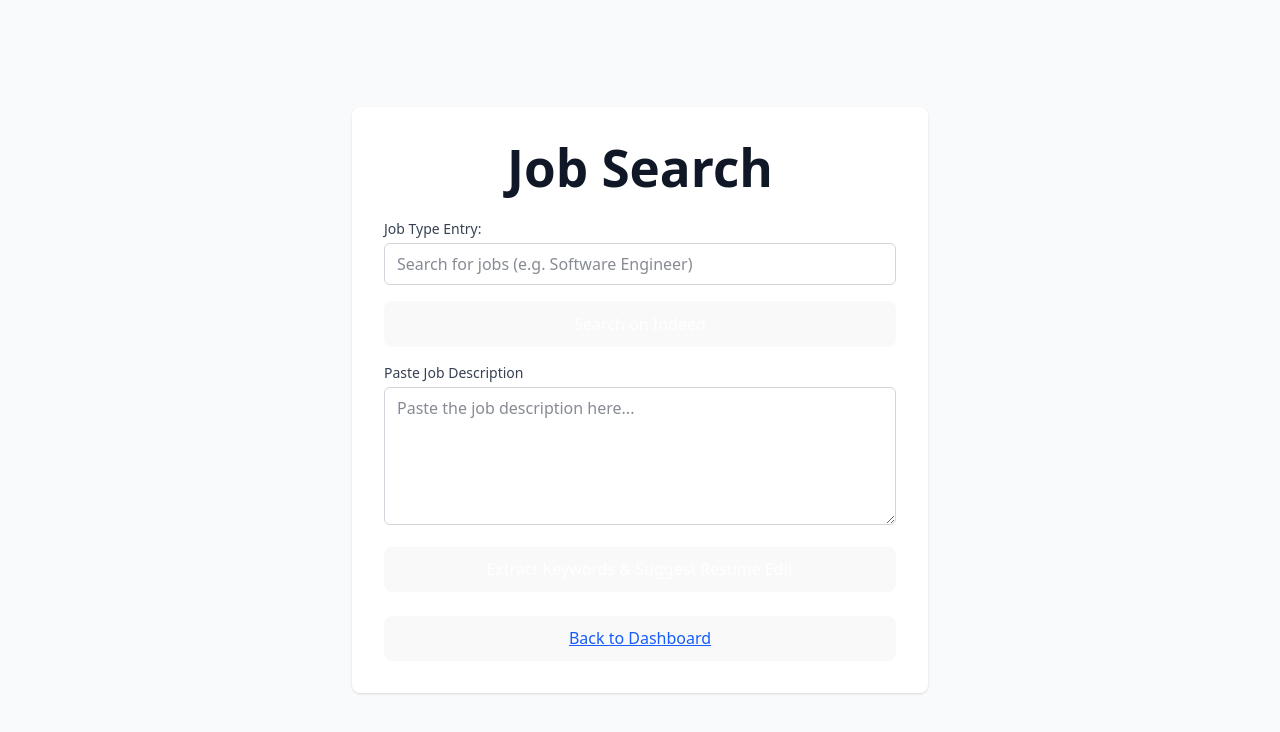
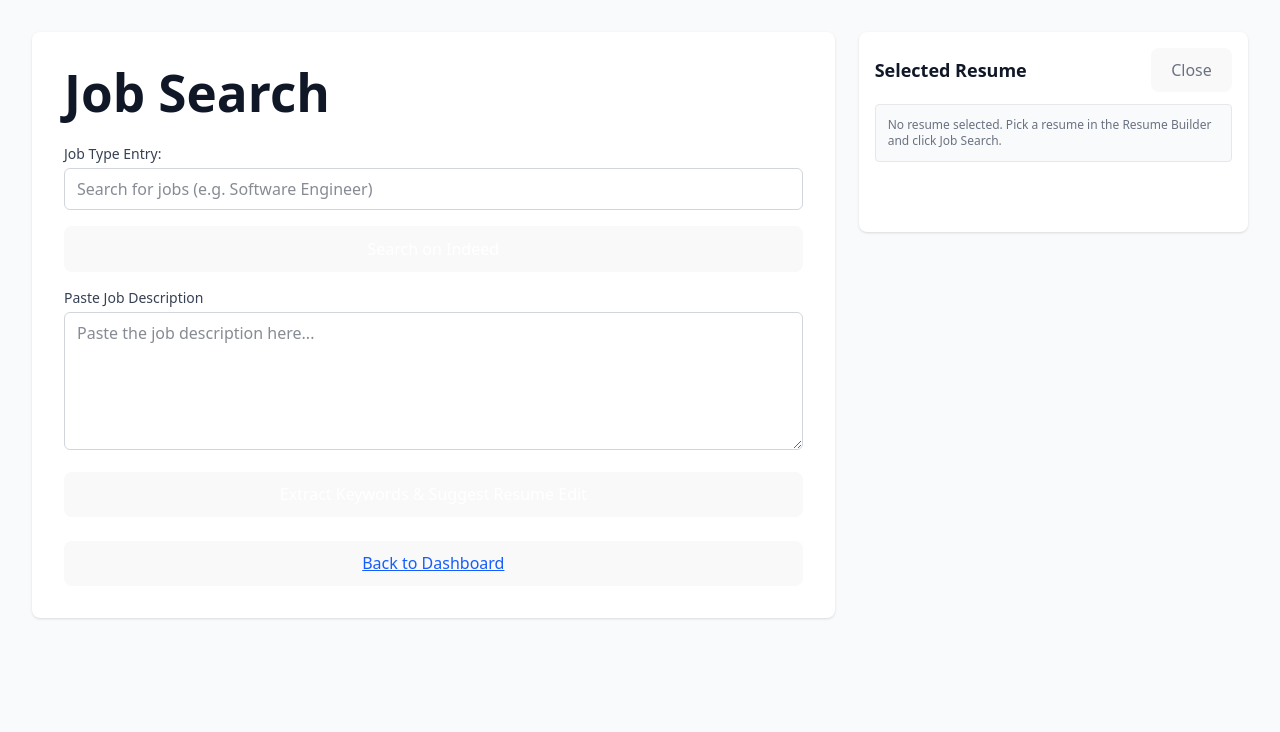
Before and after one commit to maitke01/ai-mock-interview, a React (Vite) app in the folder packages/app/: page /job-search in a window 1280 px wide. Shown: the top 732 px of the page. Built offline with nearby package versions, Linux system fonts and the light colour scheme.

Commit message:
Add Resume Preveiw in Job Search Page

```diff
--- a/packages/app/src/components/JobSearch.tsx
+++ b/packages/app/src/components/JobSearch.tsx
@@ -1,4 +1,4 @@
-import React, { useState } from 'react'
+import React, { useState, useEffect } from 'react'
 import { useNavigate } from 'react-router-dom'
 
 const JobSearch: React.FC = () => {
@@ -7,7 +7,17 @@ const JobSearch: React.FC = () => {
   const [keywords, setKeywords] = useState<string[]>([])
   const [resumeSuggestion, setResumeSuggestion] = useState('')
   const [loading, setLoading] = useState(false)
+  const [selectedResume, setSelectedResume] = useState<any>(null)
   const navigate = useNavigate()
+
+  useEffect(() => {
+    try {
+      const raw = sessionStorage.getItem('selectedResume')
+      if (raw) setSelectedResume(JSON.parse(raw))
+    } catch (err) {
+      console.warn('Failed to parse selectedResume from sessionStorage', err)
+    }
+  }, [])
 
   const handleSearch = () => {
     window.open(`https://www.indeed.com/jobs?q=${encodeURIComponent(query)}`, '_blank')
@@ -17,7 +27,7 @@ const JobSearch: React.FC = () => {
     if (!jobDescription.trim()) return;
     setLoading(true);
     try {
-      // Replace with your actual AI endpoint
+      //AI called for keyword extraction
       const response = await fetch('/api/extract-keywords', {
         method: 'POST',
         headers: { 'Content-Type': 'application/json' },
@@ -34,10 +44,14 @@ const JobSearch: React.FC = () => {
   }
 
   return (
-    <div className="min-h-screen bg-gray-50 dark:bg-gray-900 flex flex-col items-center justify-center py-10">
-      <div className="bg-white dark:bg-gray-800 shadow rounded-lg p-8 w-full max-w-xl mx-auto">
-        <h1 className="text-3xl font-bold mb-6 text-gray-900 dark:text-white text-center">Job Search</h1>
-        <form className="space-y-4 text-left max-w-lg mx-auto" onSubmit={e => { e.preventDefault(); handleSearch(); }}>
+    <div className="min-h-screen bg-gray-50 dark:bg-gray-900 py-8">
+      <div className="max-w-7xl mx-auto px-4 sm:px-6 lg:px-8">
+        <div className="grid grid-cols-1 lg:grid-cols-3 gap-6">
+          {/* Left column: job search UI - span 2 on large screens */}
+          <div className="lg:col-span-2">
+            <div className="bg-white dark:bg-gray-800 shadow rounded-lg p-8 w-full">
+              <h1 className="text-3xl font-bold mb-6 text-gray-900 dark:text-white">Job Search</h1>
+              <form className="space-y-4 text-left" onSubmit={e => { e.preventDefault(); handleSearch(); }}>
           <div>
             <label className="block text-sm font-medium text-gray-700 dark:text-gray-300 mb-1">Job Type Entry: </label>
             <input
@@ -101,6 +115,60 @@ const JobSearch: React.FC = () => {
               </form>
             </div>
           </div>
+
+          {/* Right column: resume panel (popup-like) */}
+          <div className="lg:col-span-1">
+            <div className="sticky top-8">
+              <div className="bg-white dark:bg-gray-800 shadow rounded-lg p-4 h-full min-h-[200px]">
+                <div className="flex items-center justify-between mb-3">
+                  <h2 className="text-lg font-semibold text-gray-900 dark:text-white">Selected Resume</h2>
+                  <button
+                    className="text-sm text-gray-500 hover:text-gray-700 dark:text-gray-300"
+                    onClick={() => {
+                      sessionStorage.removeItem('selectedResume')
+                      setSelectedResume(null)
+                    }}
+                  >
+                    Close
+                  </button>
+                </div>
+                <div className="border border-gray-200 dark:border-gray-700 rounded p-3 max-h-[60vh] overflow-y-auto text-sm bg-gray-50 dark:bg-gray-900">
+                  {!selectedResume && (
+                    <div className="text-xs text-gray-500">No resume selected. Pick a resume in the Resume Builder and click Job Search.</div>
+                  )}
+                  {selectedResume && (
+                    <div className="space-y-3">
+                      <div>
+                        <div className="font-medium text-gray-800 dark:text-gray-200">{selectedResume.fileName}</div>
+                        {selectedResume.optimized && (
+                          <div className="mt-2 bg-green-50 dark:bg-green-900/20 border border-green-200 dark:border-green-700 rounded p-2 text-sm text-green-900 dark:text-green-100">{selectedResume.optimized}</div>
+                        )}
+                      </div>
+                      {selectedResume.text && (
+                        <div>
+                          <h4 className="text-xs font-semibold text-gray-700 dark:text-gray-300 mb-1">Extracted Text</h4>
+                          <pre className="whitespace-pre-wrap text-xs text-gray-900 dark:text-gray-100">{selectedResume.text}</pre>
+                        </div>
+                      )}
+                      {selectedResume.images && selectedResume.images.length > 0 && (
+                        <div>
+                          <h4 className="text-xs font-semibold text-gray-700 dark:text-gray-300 mb-1">Images</h4>
+                          <div className="flex flex-wrap gap-2">
+                            {selectedResume.images.map((src: string, idx: number) => (
+                              <img key={idx} src={src} alt={`resume-img-${idx}`} className="h-20 w-auto border rounded" />
+                            ))}
+                          </div>
+                        </div>
+                      )}
+                    </div>
+                  )}
+                </div>
+              </div>
+            </div>
+          </div>
+        </div>
+      </div>
+    </div>
   )
 }
 
--- a/packages/app/src/components/ResumeBuilder.tsx
+++ b/packages/app/src/components/ResumeBuilder.tsx
@@ -312,7 +312,19 @@ const ResumeBuilder: React.FC = () => {
                                 <button
                                   onClick={(e) => {
                                     e.stopPropagation();
-                                    navigate('/job-search');
+                                    // store selected resume info in sessionStorage so JobSearch can show it
+                                    try {
+                                      const payload = {
+                                        fileName: file.name,
+                                        text: pdfData[file.name]?.text || '',
+                                        images: pdfData[file.name]?.images || [],
+                                        optimized: aiOptimizedResumes[file.name] || null
+                                      }
+                                      sessionStorage.setItem('selectedResume', JSON.stringify(payload))
+                                    } catch (err) {
+                                      console.warn('Failed to store selected resume in sessionStorage', err)
+                                    }
+                                    navigate('/job-search')
                                   }}
                                   className='text-xs bg-green-600 text-white px-2 py-1 rounded hover:bg-green-700 transition-colors'
                                 >
```
Lines whose indentation alone changed are shown as unchanged.
